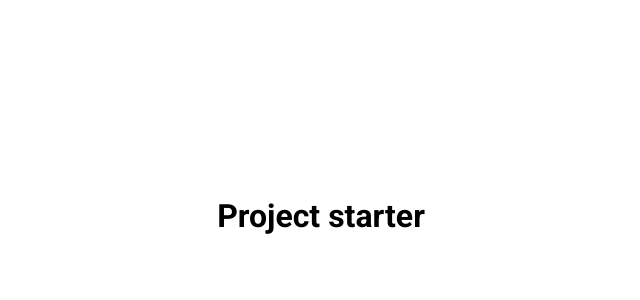
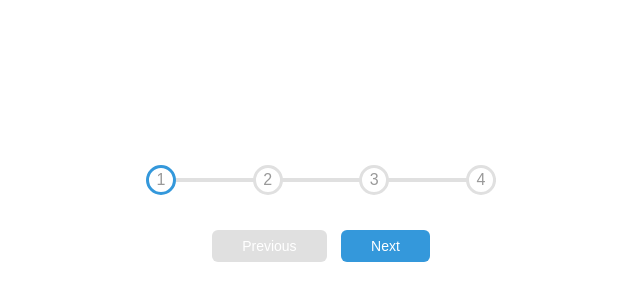
Before and after one commit to aalisina/progress-steps, a plain HTML site: page index.html in a window 1280 px wide. Shown: the part 184-484 px from the top of the page, without its empty margins (319-959 px from the left). Drawn offline with Linux system fonts and the light colour scheme; a web font is replaced by a local one.

Commit message:
added html tags and styling

```diff
--- a/index.html
+++ b/index.html
@@ -5,10 +5,20 @@
     <meta http-equiv="X-UA-Compatible" content="IE=edge">
     <meta name="viewport" content="width=device-width, initial-scale=1.0">
     <link rel="stylesheet" href="style.css">
-    <title>Project name</title>
+    <title>Progress Steps</title>
 </head>
 <body>
-    <h1>Project starter</h1>
+    <div class="container">
+        <div class="progress-container">
+            <div class="progress" id="progress"></div>
+            <div class="circle active">1</div>
+            <div class="circle">2</div>
+            <div class="circle">3</div>
+            <div class="circle">4</div>
+        </div>
+        <button class="btn" id="prev" disabled>Previous</button>
+        <button class="btn" id="next">Next</button>
+    </div>
 
     <script src="script.js"></script>
 </body>
--- a/style.css
+++ b/style.css
@@ -1,17 +1,97 @@
-@import url('https://fonts.googleapis.com/css2?family=Roboto:wght@400;700&display=swap');
+@import url('https://fonts.googleapis.com/css2?family=Muli&display=swap');
+
+:root {
+    --line-border-fill: #3498db;
+    --line-border-empty: #e0e0e0;
+}
 
 * {
     box-sizing: border-box;
 }
 
 body {
-    font-family: 'Roboto', sans-serif;
-
+    background-color: f6f7fb;
+    font-family: 'Muli', sans-serif;
     display: flex;
-    flex-direction: column;
     align-items: center;
     justify-content: center;
     height: 100vh;
     overflow: hidden;
     margin: 0;
 }
+
+.container {
+    text-align: center;
+}
+
+.progress-container {
+    display: flex;
+    justify-content: space-between;
+    position: relative;
+    margin-bottom: 30px;
+    max-width: 100%;
+    width: 350px;
+}
+
+.progress-container::before {
+    content: '';
+    background-color: var(--line-border-empty);
+    position: absolute;
+    top: 50%;
+    left: 0;
+    transform: translateY(-50%);
+    height: 4px;
+    width: 100%;
+    z-index: -1;
+}
+
+.progress {
+    background-color: var(--line-border-fill);
+    position: absolute;
+    top: 50%;
+    left: 0;
+    transform: translateY(-50%);
+    height: 4px;
+    width: 0%;
+    z-index: -1;
+    transition: .4s ease;
+}
+.circle {
+    background-color: #fff;
+    color: #999;
+    border-radius: 50%;
+    height: 30px;
+    width: 30px;
+    display: flex;
+    align-items: center;
+    justify-content: center;
+    border: 3px solid var(--line-border-empty);
+    transition: .4s ease;
+}
+.circle.active {
+    border-color: var(--line-border-fill);
+
+}
+.btn {
+    background-color: var(--line-border-fill);
+    color: #fff;
+    border: 0;
+    border-radius: 6px;
+    cursor: pointer;
+    font-family: inherit;
+    padding: 8px 30px;
+    margin: 5px;
+    font-size: 14px;
+}
+.btn:active {
+    transform: scale(.95);
+}
+
+.btn:focus {
+    outline: 0;
+}
+
+.btn:disabled {
+    background-color: var(--line-border-empty);
+    cursor: not-allowed;
+}
```
